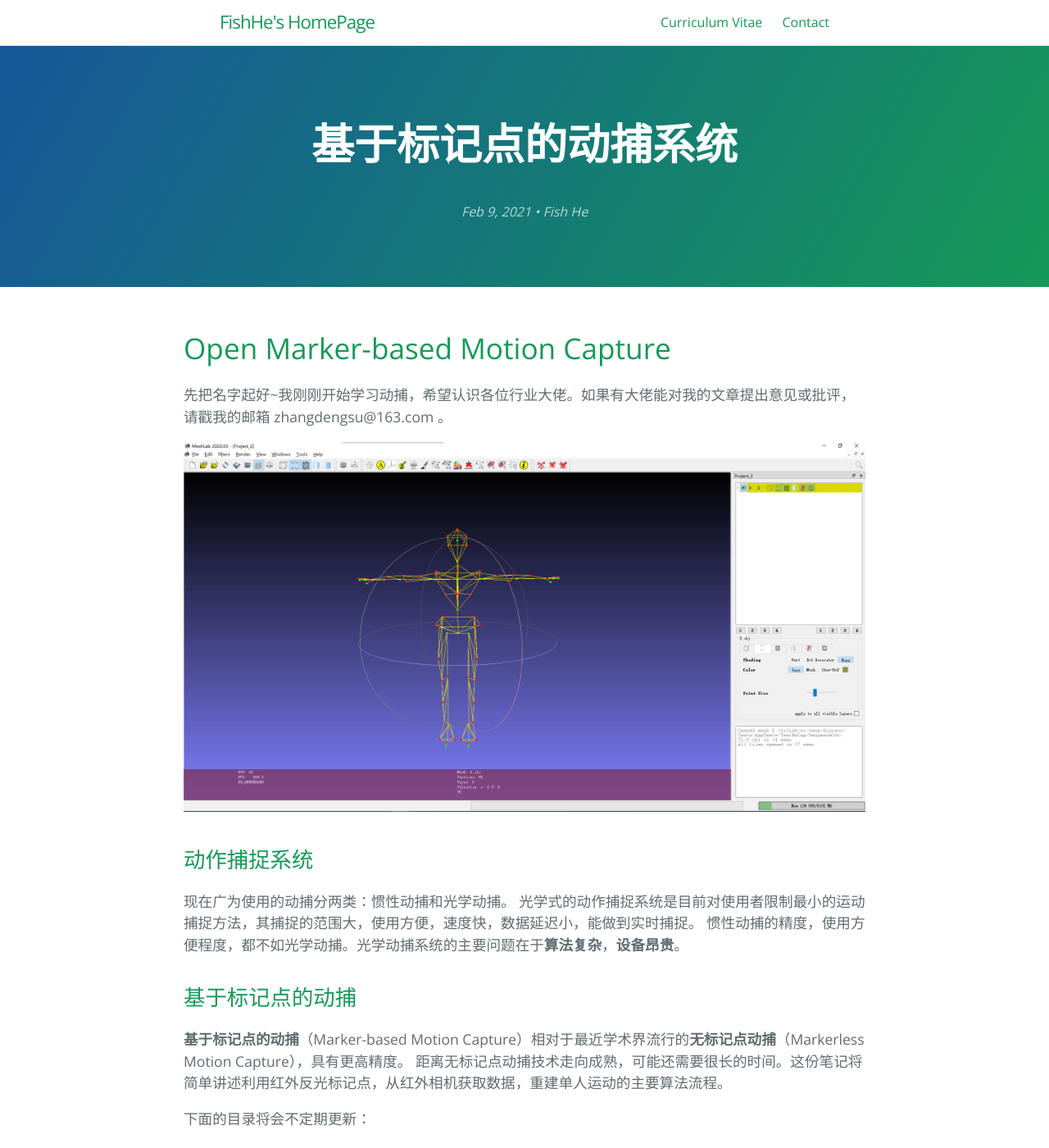
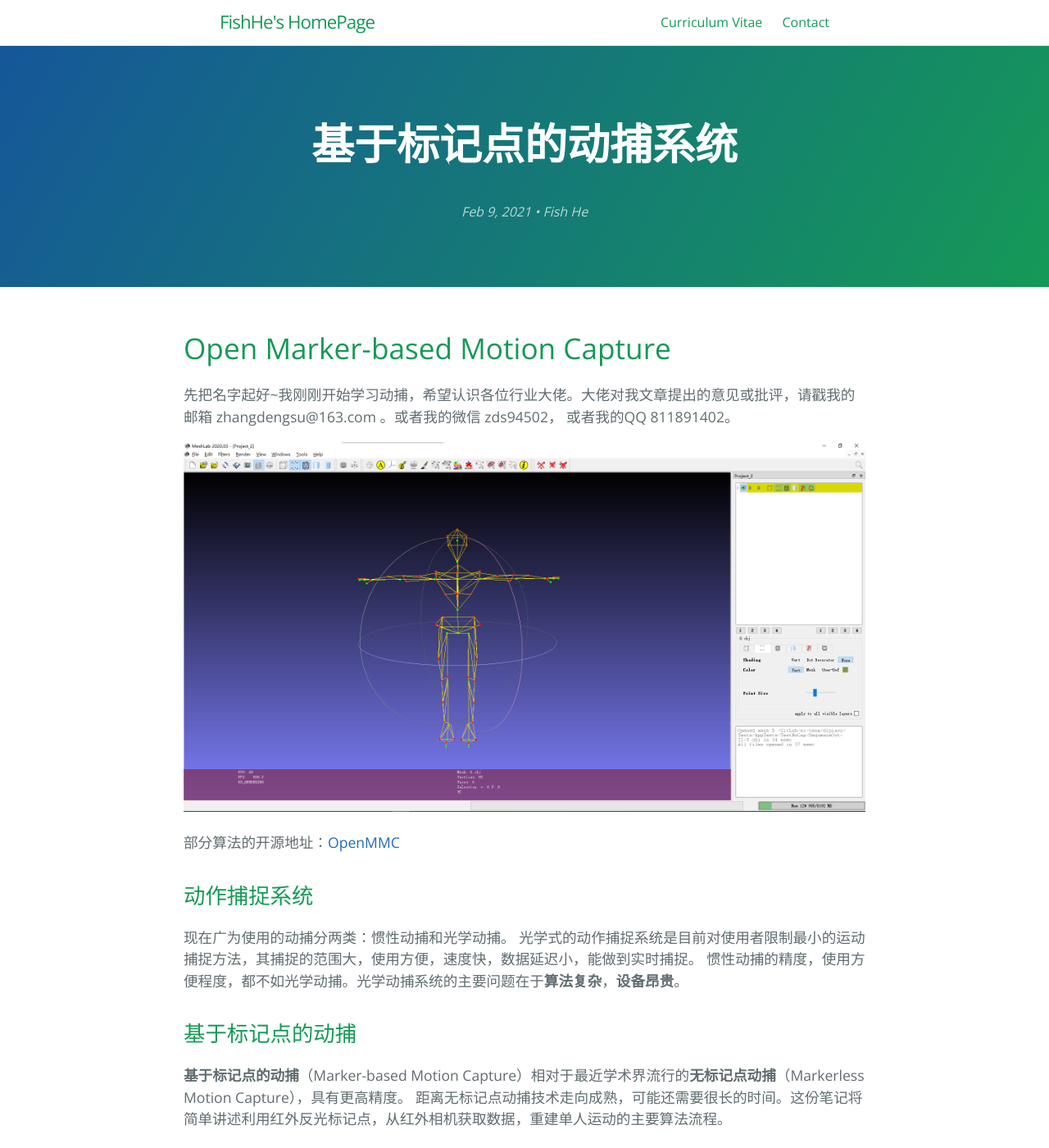
Before and after one commit to FishHe/FishHe.GitHub.IO, a Jekyll site: the page built from _posts/2021-02-09-OpenMMC.md, in a window 1280 px wide and 1400 px high. Shown: the whole window at 82% size. Built offline with Jekyll 4.4.1, drawn with Linux system fonts in a browser that asks for light colours.

```diff
--- a/_posts/2021-02-09-OpenMMC.md
+++ b/_posts/2021-02-09-OpenMMC.md
@@ -5,9 +5,11 @@ title: 基于标记点的动捕系统
 
 # Open Marker-based Motion Capture
 
-先把名字起好~我刚刚开始学习动捕，希望认识各位行业大佬。如果有大佬能对我的文章提出意见或批评，请戳我的邮箱 zhangdengsu@163.com 。
+先把名字起好~我刚刚开始学习动捕，希望认识各位行业大佬。大佬对我文章提出的意见或批评，请戳我的邮箱 zhangdengsu@163.com 。或者我的微信 zds94502， 或者我的QQ 811891402。
 
 ![](https://fishhe.github.io/assets/img/markdown-img-paste-20210209110220792.png)
+
+部分算法的开源地址：[OpenMMC](https://github.com/FishHe/OpenMMC)
 
 ## 动作捕捉系统
 
```
